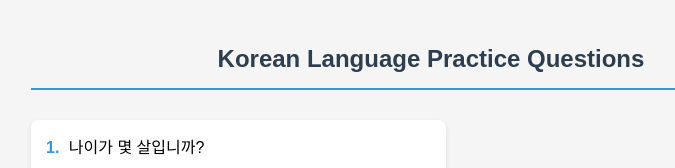
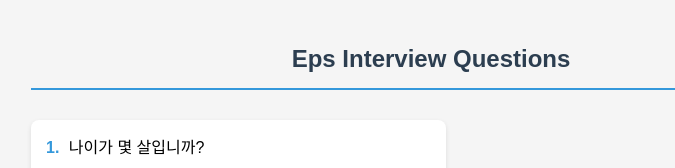
Before and after one commit to dalimnama/Eps, a plain HTML site: page index.html in a window 1280 px wide. Shown: the top 168 px of the page, without its empty margins (209-884 px from the left). Drawn offline with Linux system fonts and the light colour scheme; grey boxes are pictures that could not be loaded.

Commit message:
Update index.html

```diff
--- a/index.html
+++ b/index.html
@@ -60,7 +60,7 @@
     </style>
 </head>
 <body>
-    <h2>Korean Language Practice Questions</h2>
+    <h2>Eps Interview Questions</h2>
 
     <div class="question-container">
         <!-- Question 1 -->
```
